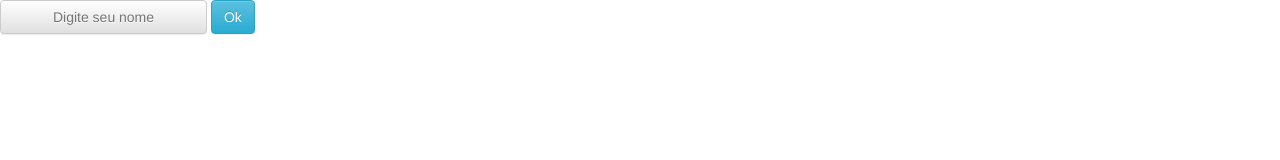
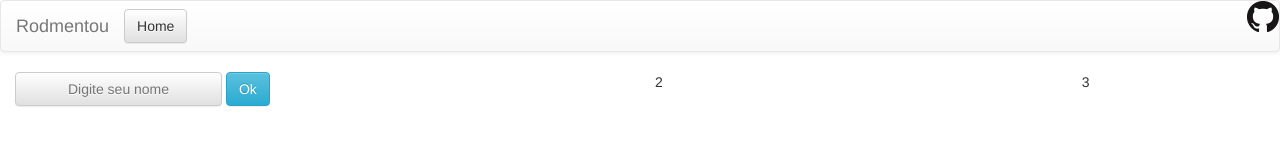
Before and after one commit to Rodmentou/Rodmentou, a website: page website/index.html in a window 1280 px wide. Drawn offline with nearby package versions, Linux system fonts and the light colour scheme; some packages are replaced by stand-ins of ours.

Commit message:
Little improvement on index.js

```diff
--- a/website/index.html
+++ b/website/index.html
@@ -1,23 +1,53 @@
 <html>
   <head>
+    <meta charset="utf-8"/>
+    <meta name="viewport" content="width=device-width, initial-scale=1.0"/>
+    <title> Rodmentou </title>
     <link rel='stylesheet' href='/bootstrap/dist/css/bootstrap.min.css'>
     <link rel='stylesheet' href='/bootstrap/dist/css/bootstrap-theme.min.css'>
   </head>
-  <body ng-app='app'>
+  <body ng-app='app' ng-controller='mainController'>
+
+    <nav class='navbar navbar-default'>
+      <div class='container-fluid'>
+        <div class='navbar-header'>
+          <a class='navbar-brand'>Rodmentou</a>
+        </div>
+
+        <div class='navbar-left'>
+          <button class="btn btn-default navbar-btn"> Home </button>
+        </div>
+
+        <div class='navbar-right'>
+          <a href='https://github.com/Rodmentou'>
+            <img src='assets/GitHub-Mark-32px.png'></img></a>
+        </div>
+
+      </div>
+
+    </nav>
 
 
-    <div ng-controller='mainController'>
-      <input ng-model='name' class='btn btn-default'type='text' placeholder="Digite seu nome"></input>
-      <button ng-click='sendName(name)'class='btn btn-info'>Ok</button>
+    <div>
+      <div class='col-sm-6'>
+        <input ng-model='name' class='btn btn-default'type='text' placeholder="Digite seu nome"></input>
+        <button ng-click='sendName(name)'class='btn btn-info'>Ok</button>
 
-      <h1 ng-if='delicia'>OLÁ, DELÍCIA! UHMMM </h1>
+        <h1 ng-bind='delicia'></h1>
+      </div>
+
+      <div class='col-sm-4'> 2</div>
+
+      <div class='col-sm-2'> 3</div>
     </div>
 
 
+
+    <script src='/jquery/dist/jquery.min.js'></script>
+    <script src='/bootstrap/dist/js/bootstrap.min.js'></script>
     <script src='/angular/angular.min.js'></script>
     <script src='/angular-route/angular-route.min.js'></script>
-    <script src='/jquery/dist/jquery.min.js'></script>
-    <script src='/bootstrap/dist/js/bootstrap.min.js'></script>
+
     <script>
      var app = angular.module('app', []);
      app.controller('mainController', function ($scope) {
@@ -25,7 +55,9 @@
 
        $scope.sendName = function(name) {
         if (name == 'Luana') {
-          $scope.delicia = true;
+          $scope.delicia = 'OLÁ, DELÍCIA!!!!!!!';
+        } else {
+          $scope.delicia = "Ohh, it's you, " + name + ".";
         }
        };
 
```
Also changed, not shown: server.js (+2 -12 lines), website/assets/GitHub-Mark-32px.png (added).
